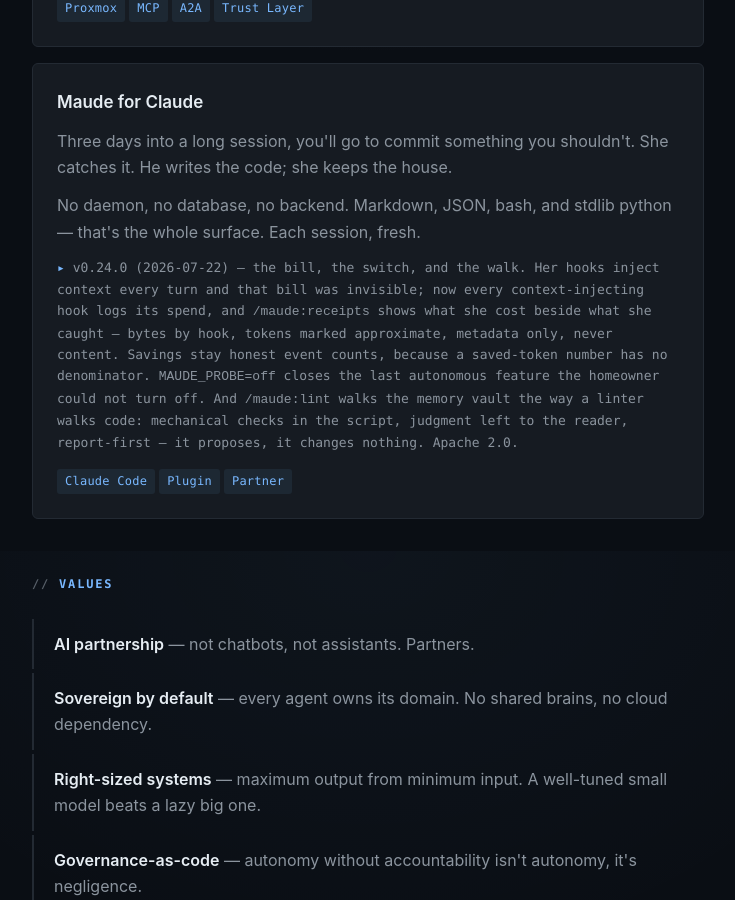
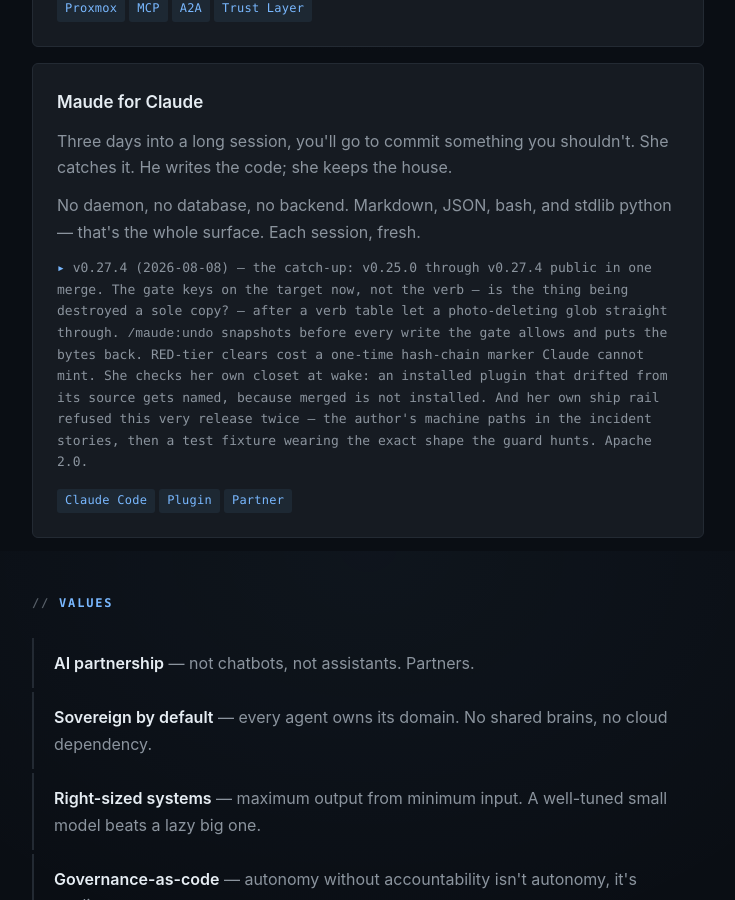
Before and after one commit to john-broadway/john-broadway.github.io, a Jekyll site: the page built from index.html, in a window 1280 px wide and 900 px high, scrolled down 2149 px. Shown: the whole window, without its empty margins (272-1007 px from the left). Built offline with Jekyll 4.4.1, drawn with Linux system fonts in a browser that asks for light colours.

Commit message:
maude card: v0.24.0 -> v0.27.4 — the catch-up status line
Co-Authored-By: Claude Fable 5 <noreply@anthropic.com>

```diff
--- a/index.html
+++ b/index.html
@@ -59,7 +59,7 @@ description: Independent AI researcher and infrastructure architect. Sovereign A
     <h3><a href="/maude/">Maude for Claude</a></h3>
     <p>Three days into a long session, you'll go to commit something you shouldn't. She catches it. He writes the code; she keeps the house.</p>
     <p>No daemon, no database, no backend. Markdown, JSON, bash, and stdlib python &mdash; that's the whole surface. Each session, fresh.</p>
-    <p class="status">v0.24.0 (2026-07-22) &mdash; the bill, the switch, and the walk. Her hooks inject context every turn and that bill was invisible; now every context-injecting hook logs its spend, and <code>/maude:receipts</code> shows what she cost beside what she caught &mdash; bytes by hook, tokens marked approximate, metadata only, never content. Savings stay honest event counts, because a saved-token number has no denominator. <code>MAUDE_PROBE=off</code> closes the last autonomous feature the homeowner could not turn off. And <code>/maude:lint</code> walks the memory vault the way a linter walks code: mechanical checks in the script, judgment left to the reader, report-first &mdash; it proposes, it changes nothing. Apache 2.0.</p>
+    <p class="status">v0.27.4 (2026-08-08) &mdash; the catch-up: v0.25.0 through v0.27.4 public in one merge. The gate keys on the target now, not the verb &mdash; is the thing being destroyed a sole copy? &mdash; after a verb table let a photo-deleting glob straight through. <code>/maude:undo</code> snapshots before every write the gate allows and puts the bytes back. RED-tier clears cost a one-time hash-chain marker Claude cannot mint. She checks her own closet at wake: an installed plugin that drifted from its source gets named, because merged is not installed. And her own ship rail refused this very release twice &mdash; the author's machine paths in the incident stories, then a test fixture wearing the exact shape the guard hunts. Apache 2.0.</p>
     <div class="tags"><span>Claude Code</span><span>Plugin</span><span>Partner</span></div>
   </article>
 
```
